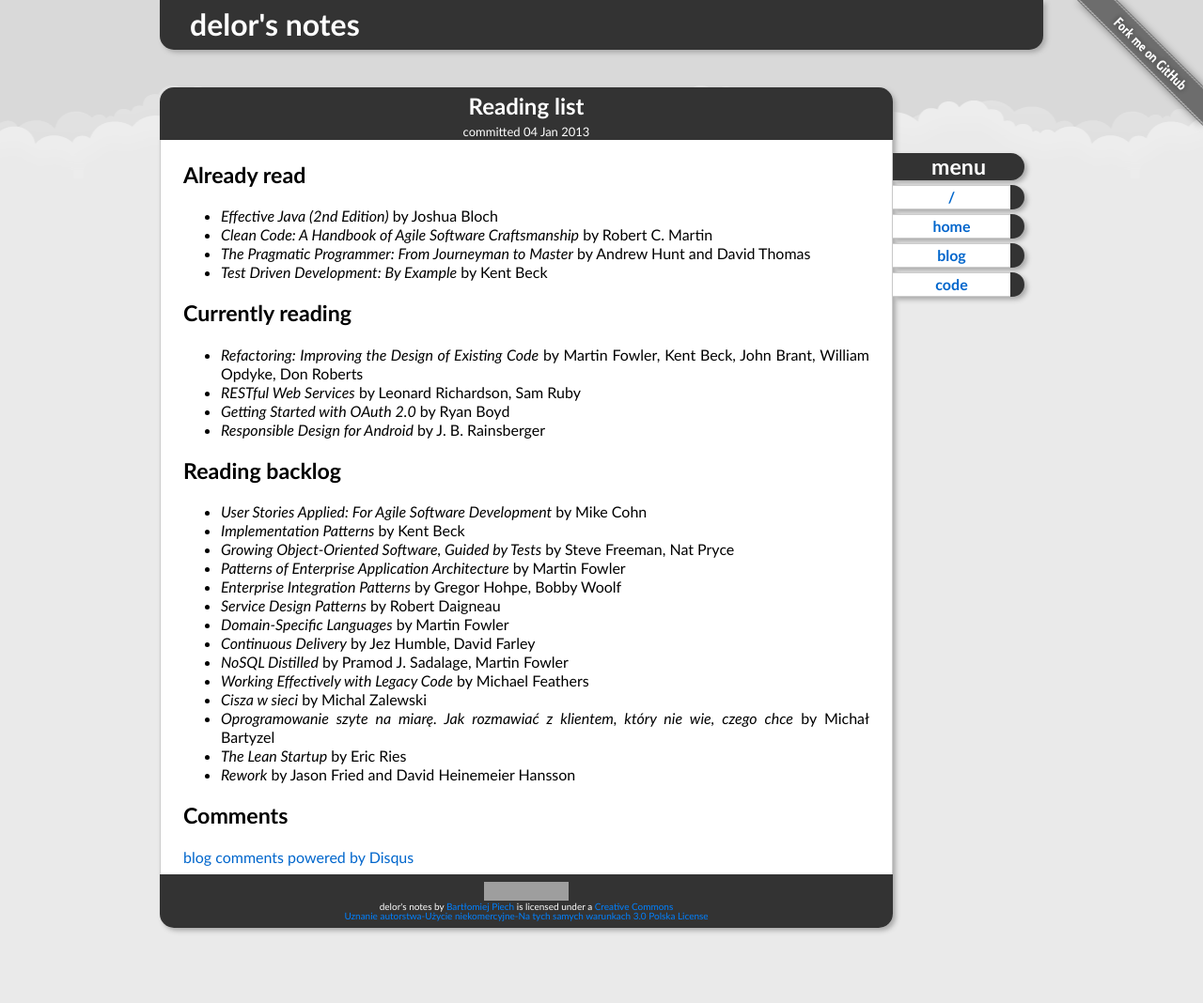
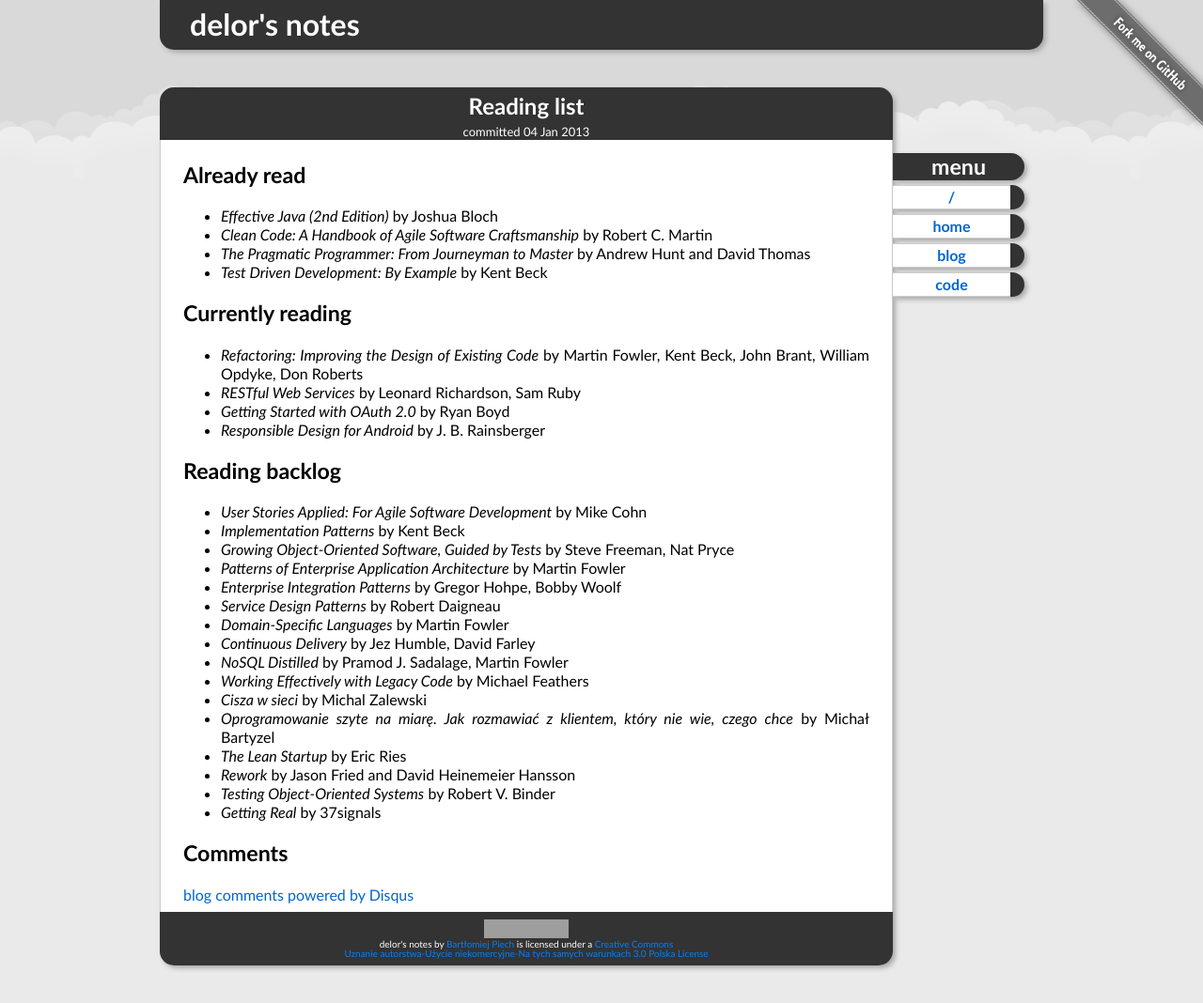
Before and after one commit to delor/delor.github.com, a Jekyll site: the page built from _posts/2013-01-04-reading-list.markdown, in a window 1280 px wide. Shown: the whole page at 94% size. Built offline with Jekyll 4.4.1, drawn with Linux system fonts in a browser that asks for light colours; Markdown is read by kramdown in place of the engine named in the settings; comment, search, counter and statistics services are not loaded; before the commit the page ends 1028 px from its top, so only the background shows below that; grey boxes are pictures that could not be loaded.

Commit message:
Update _posts/2013-01-04-reading-list.markdown

```diff
--- a/_posts/2013-01-04-reading-list.markdown
+++ b/_posts/2013-01-04-reading-list.markdown
@@ -32,3 +32,5 @@
 * _Oprogramowanie szyte na miarę. Jak rozmawiać z klientem, który nie wie, czego chce_ by Michał Bartyzel
 * _The Lean Startup_ by Eric Ries
 * _Rework_ by Jason Fried and David Heinemeier Hansson
+* _Testing Object-Oriented Systems_ by Robert V. Binder
+* _Getting Real_ by 37signals
```
